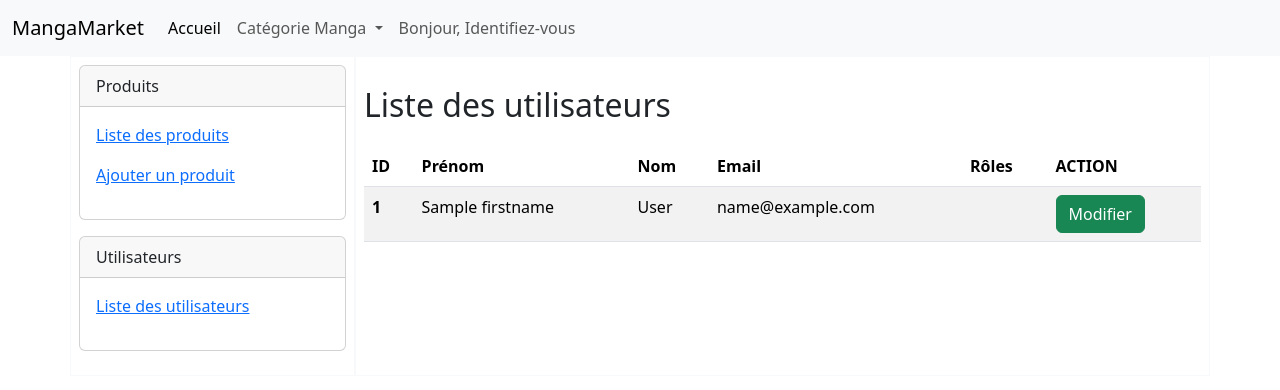
After one commit to Emoragia/Boutique-en-ligne, a Symfony app: template templates/admin/utilisateurs.html.twig in a window 1280 px wide. The commit adds this page. Shown: the top 390 px of the page. Run offline with Twig, Linux system fonts and the light colour scheme; the template is opened without the code that fills it: most values are stand-ins (such as "Sample title", 1, 10 or a date in 2020); some libraries are stand-ins or nearby versions.

Commit message:
Administration mise en place

```diff
--- /dev/null
+++ b/templates/admin/utilisateurs.html.twig
@@ -0,0 +1,58 @@
+{% extends 'base.html.twig' %}
+
+{% block title %}
+    Liste des utilisateurs
+{% endblock %}
+
+{% block body %}
+    {% include 'inc/nav.html.twig' %}
+
+    <div class="container">
+        <div class="row">
+            {% include "inc/adminnav.html.twig" %}
+            <main class="col-9 border border-light bg-white p-2">
+                <h1>Liste des utilisateurs</h1>
+                <table class="table table-striped">
+                    <thead>
+                    <tr>
+                        <th>ID</th>
+                        <th>Prénom</th>
+                        <th>Nom</th>
+                        <th>Email</th>
+                        <th>Rôles</th>
+                        <th>ACTION</th>
+                    </tr>
+                    </thead>
+                    <tbody>
+                    {% for user in users %}
+
+                        <tr>
+                            <th>{{ user.id }}</th>
+                            <td>{{ user.firstname }}</td>
+                            <td>{{ user.lastname }}</td>
+                            <td>{{ user.email }}</td>
+                            <td>
+                                {% for role in user.roles %}
+
+                                {% if role == "ROLE_ADMIN" %}
+                                    {% set name = "Administrateur" %}
+                                    {% set color = "danger" %}
+                                {% elseif role == "ROLE_USER" %}
+                                    {% set name = "Membre" %}
+                                    {% set color = "primary" %}
+                                {% endif %}
+                                    <span class="badge bg-{{ color }}">{{ name }}</span>
+                                {% endfor %}
+                            </td>
+                            <td>
+                                <a href="#" class="btn btn-success">Modifier</a>
+                            </td>
+                        </tr>
+                    {% endfor %}
+                    </tbody>
+                </table>
+            </main>
+        </div>
+    </div>
+
+{% endblock %}
--- /dev/null
+++ b/templates/inc/adminnav.html.twig
@@ -0,0 +1,19 @@
+<aside class="col-3 border border-light bg-white p-2">
+    <article class="card mb-3">
+        <div class="card-header">
+            Produits
+        </div>
+        <div class="card-body">
+            <p><a href="{{ path('admin_produit') }}">Liste des produits</a></p>
+            <p><a href="{{ path('admin_create') }}">Ajouter un produit</a></p>
+        </div>
+    </article>
+    <article class="card mb-3">
+        <div class="card-header">
+            Utilisateurs
+        </div>
+        <div class="card-body">
+            <p><a href="{{ path('admin_users') }}">Liste des utilisateurs</a></p>
+        </div>
+    </article>
+</aside>
--- a/templates/inc/nav.html.twig
+++ b/templates/inc/nav.html.twig
@@ -8,7 +8,7 @@
 <body>
 <nav class="navbar navbar-expand-lg bg-body-tertiary">
     <div class="container-fluid">
-        <a class="navbar-brand" href="#">MangaMarket</a>
+        <a class="navbar-brand" href="{{ path('app_main') }}">MangaMarket</a>
         <button class="navbar-toggler" type="button" data-bs-toggle="collapse" data-bs-target="#navbarNavDropdown" aria-controls="navbarNavDropdown" aria-expanded="false" aria-label="Toggle navigation">
             <span class="navbar-toggler-icon"></span>
         </button>
```
Also changed, not shown: src/Controller/AdminController.php (+19 -0 lines), templates/admin/admin.html.twig (+15 -5 lines), templates/admin/dashboard.html.twig (+12 -3 lines), templates/admin/edit.html.twig (+15 -5 lines), templates/admin/produitsAdmin.html.twig (+18 -5 lines), public/css/img/manga/7dd1a0ffea562d92be886f7ff70b00bc-6537fa9517cd3-65398cbcabd67.png (added), public/css/img/manga/7dd1a0ffea562d92be886f7ff70b00bc-6537fa9517cd3-653a53df6f527.png (added), public/css/img/manga/Suburban-hell-6539603a3f0de-653a520b06e9f.jpg (added).
